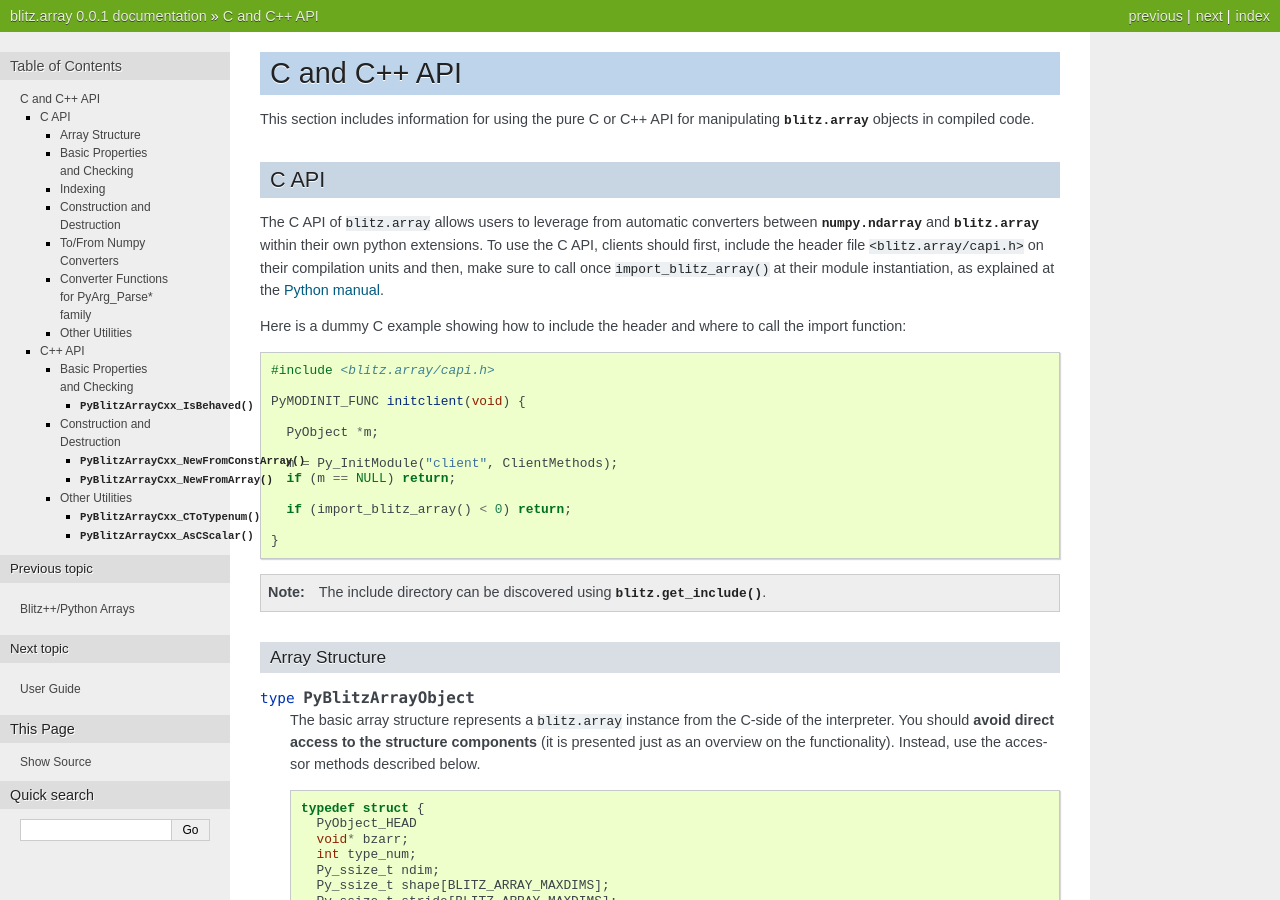
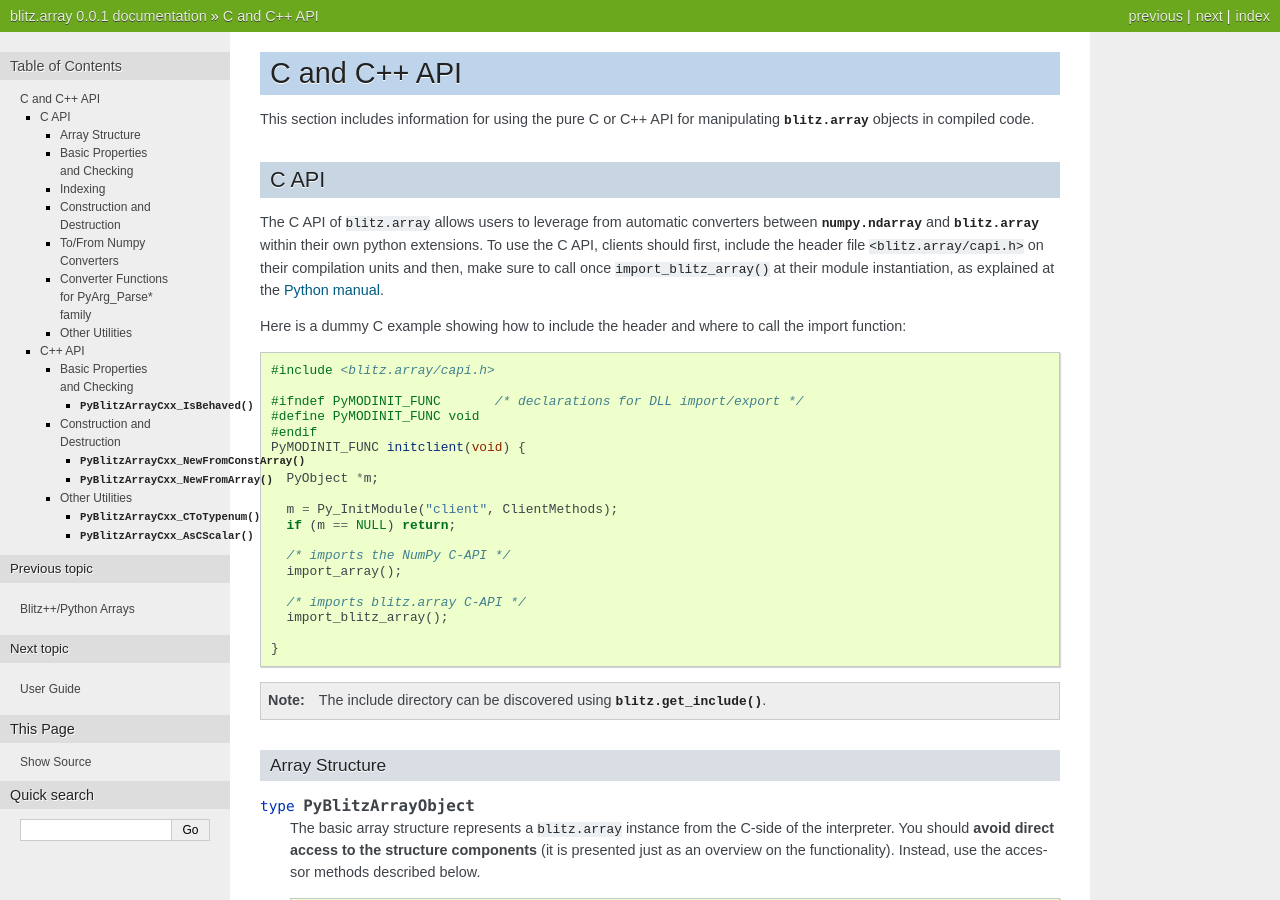
Before and after one commit to bioidiap/bob.blitz, a Sphinx documentation site: the page built from doc/c_cpp_api.rst, in a window 1280 px wide and 900 px high. Built offline with Sphinx 7.4.7, drawn with Linux system fonts in a browser that asks for light colours; formulas are drawn with MathJax 3.

Commit message:
Updates documentation

```diff
--- a/doc/c_cpp_api.rst
+++ b/doc/c_cpp_api.rst
@@ -27,6 +27,9 @@
 
    #include <blitz.array/capi.h>
 
+   #ifndef PyMODINIT_FUNC	/* declarations for DLL import/export */
+   #define PyMODINIT_FUNC void
+   #endif
    PyMODINIT_FUNC initclient(void) {
 
      PyObject *m;
@@ -34,7 +37,11 @@
      m = Py_InitModule("client", ClientMethods);
      if (m == NULL) return;
 
-     if (import_blitz_array() < 0) return;
+     /* imports the NumPy C-API */
+     import_array();
+
+     /* imports blitz.array C-API */
+     import_blitz_array();
 
    }
 
```
